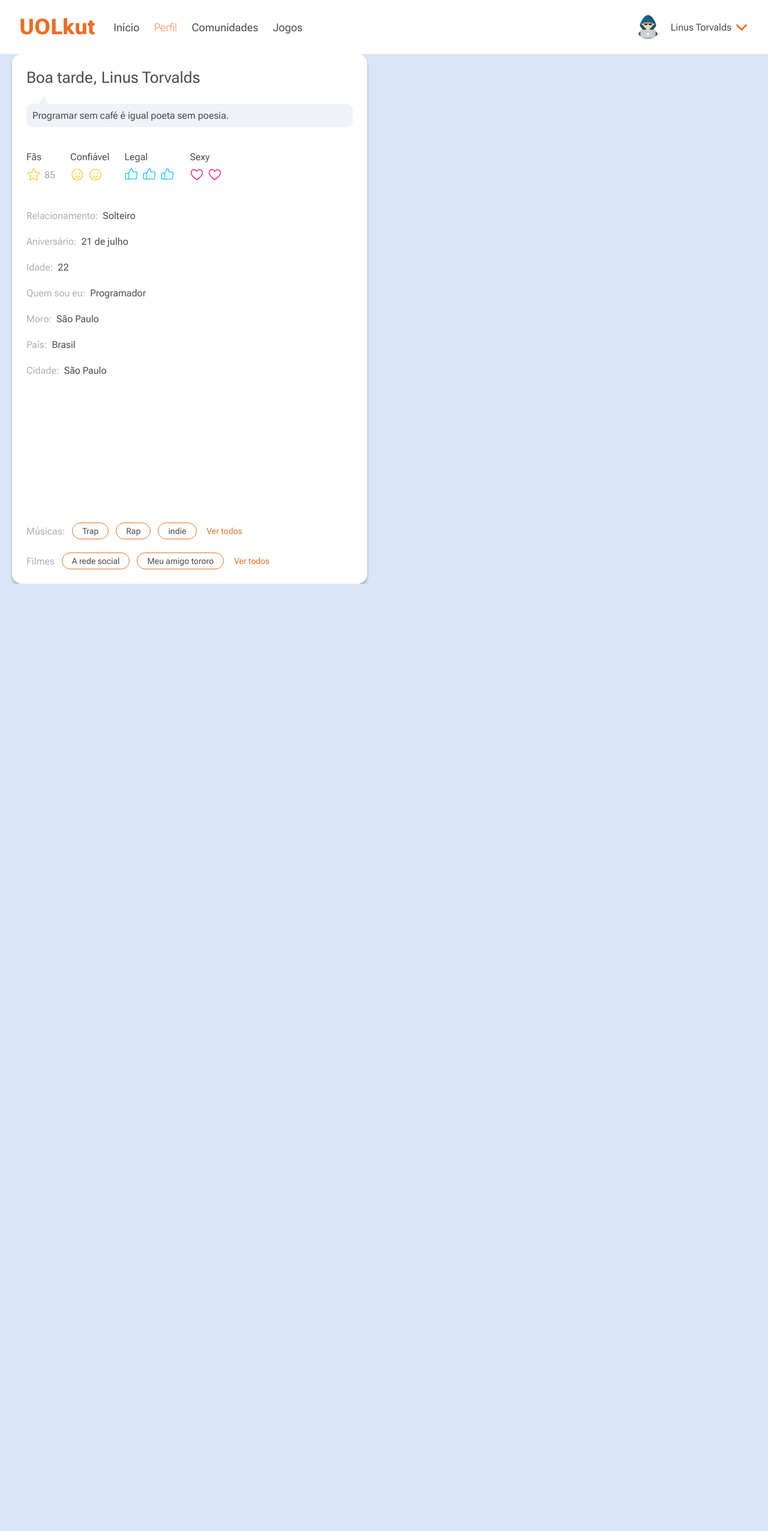
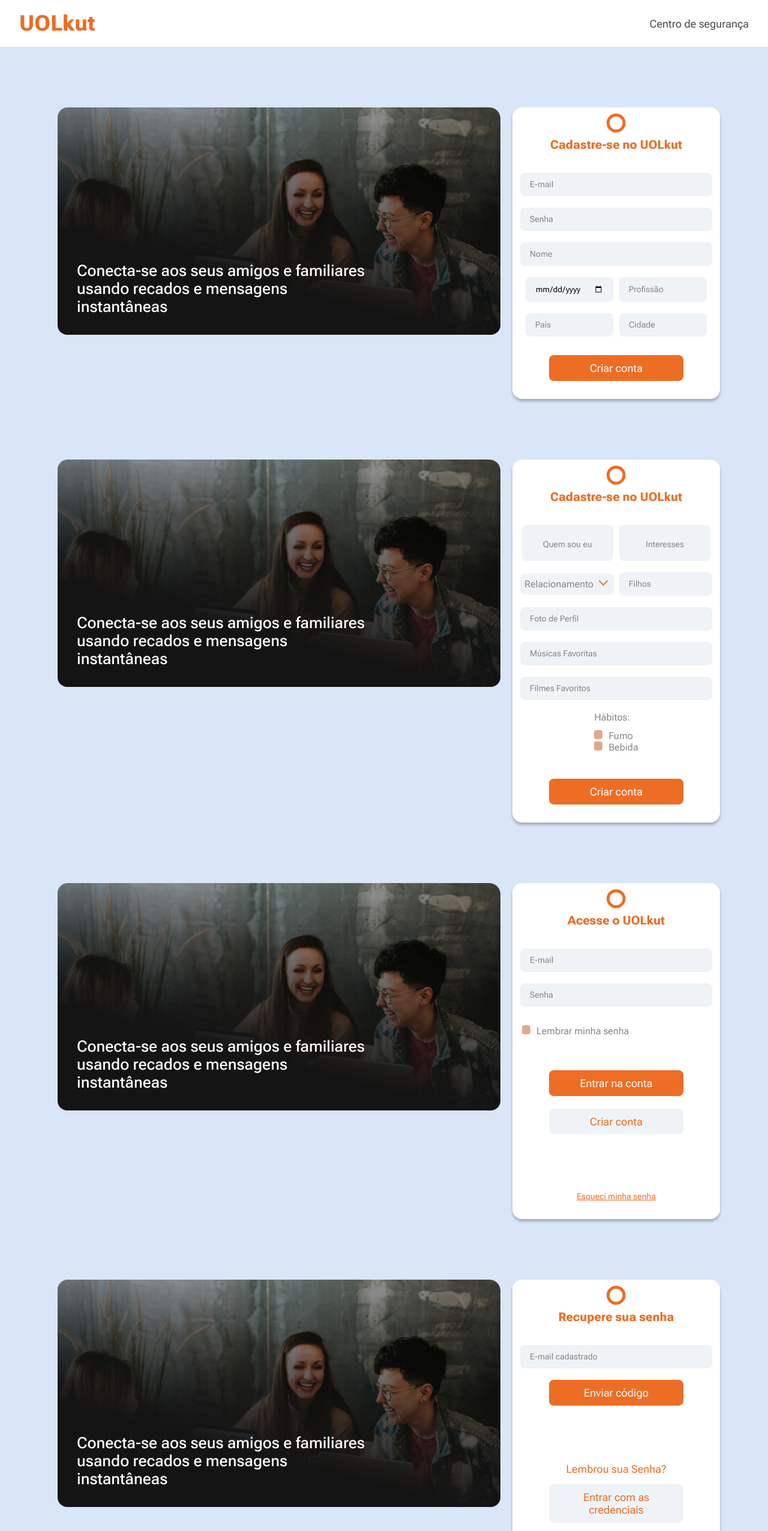
Before and after one commit to Theo-Magno/projeto-compass-desafio-x, a React (Create React App) app in the folder uolkut/: page /profile in a window 1280 px wide. Shown: the top 2552 px of the page at 60% size. Before the commit the page ends 973 px from the top, so only its background shows below. Built offline with nearby package versions, Linux system fonts and the light colour scheme; the HTML template or start-up script is replaced by a standard one.

Commit message:
fix: fixed some text alignment issues on form elements

```diff
--- a/uolkut/src/App.tsx
+++ b/uolkut/src/App.tsx
@@ -1,17 +1,17 @@
-import HeaderRegister from './components/Header/HeaderRegister';
-import HeaderProfile from './components/Header/HeaderProfile';
-import Main from './components/Main/Main';
-import Footer from './components/Footer/Footer';
+import HeaderRegister from "./components/Header/HeaderRegister";
+import HeaderProfile from "./components/Header/HeaderProfile";
+import Main from "./components/Main/Main";
+import Footer from "./components/Footer/Footer";
 
-import './App.css';
+import "./App.css";
 
 function App(): JSX.Element {
   return (
     <div className="App">
-      {/* <HeaderRegister /> */}
-      <HeaderProfile />
+      <HeaderRegister />
+      {/*<HeaderProfile />*/}
       <Main />
-      {/* <Footer /> */}
+      <Footer />
     </div>
   );
 }
--- a/uolkut/src/components/Main/Main.tsx
+++ b/uolkut/src/components/Main/Main.tsx
@@ -1,26 +1,26 @@
-import Form from './MainComponents/Form';
-import './Main.css';
-import Login from './MainComponents/Login';
-import SecondForm from './MainComponents/SecondForm';
-import RecoverPass from './MainComponents/RecoverPass';
-import NewPass from './MainComponents/NewPass';
-import EditInformation from './MainComponents/EditInformations';
-import Friends from './MainComponents/Friends/Friends';
-import Communities from './MainComponents/Communities/Communities';
-import InfoProfile from './InfoProfile';
+import Form from "./MainComponents/Form";
+import "./Main.css";
+import Login from "./MainComponents/Login";
+import SecondForm from "./MainComponents/SecondForm";
+import RecoverPass from "./MainComponents/RecoverPass";
+import NewPass from "./MainComponents/NewPass";
+import EditInformation from "./MainComponents/EditInformations";
+import Friends from "./MainComponents/Friends/Friends";
+import Communities from "./MainComponents/Communities/Communities";
+import InfoProfile from "./InfoProfile";
 
 const Main = (): JSX.Element => {
   return (
     <main>
-      {/* <Form /> */}
-      {/* <SecondForm /> */}
-      {/*<Login />*/}
-      {/*<RecoverPass />*/}
-      {/* {<NewPass />} */}
-      {/* <EditInformation /> */}
-      {/* <Friends /> */}
-      {/* <Communities /> */}
-      <InfoProfile />
+      {<Form />}
+      {<SecondForm />}
+      {<Login />}
+      {<RecoverPass />}
+      {<NewPass />}
+      {/*<EditInformation />*/}
+      {<Friends />}
+      {<Communities />}
+      {<InfoProfile />}
     </main>
   );
 };
--- a/uolkut/src/components/Main/MainComponents/Form.css
+++ b/uolkut/src/components/Main/MainComponents/Form.css
@@ -92,6 +92,7 @@
   font-size: 14px;
   color: var(--primary-color);
   text-decoration: underline;
+  align-self: center;
 }
 
 .login-redirection {
@@ -214,6 +215,7 @@
 
   .inputs {
     gap: 10px;
+    justify-content: center;
   }
 
   #kids {
--- a/uolkut/src/components/StyledComponents/ButtonCreateAlt.tsx
+++ b/uolkut/src/components/StyledComponents/ButtonCreateAlt.tsx
@@ -12,6 +12,7 @@
   @media (min-width: 1200px) {
     width: 17.5vw;
     font-size: 1.125rem;
+    align-self: center;
   }
 `;
 
--- a/uolkut/src/components/StyledComponents/Select.tsx
+++ b/uolkut/src/components/StyledComponents/Select.tsx
@@ -30,11 +30,7 @@
 `;
 
 const StyledDiv = styled.div`
-<<<<<<< HEAD
   width: 97%;
-=======
-  width: 100%;
->>>>>>> feat/login
   position: relative;
   @media (min-width: 1200px) and (max-width: 1439px) {
     width: 11.6vw;
```
